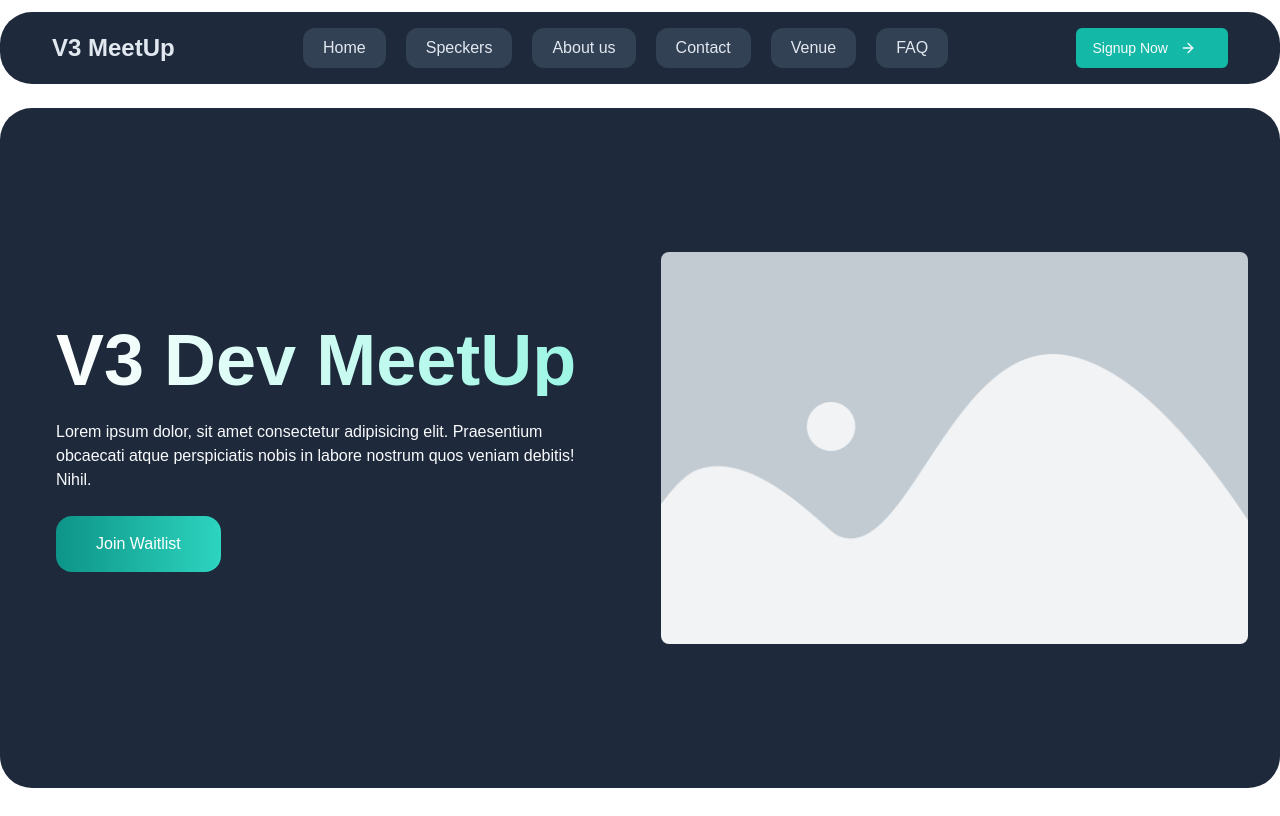
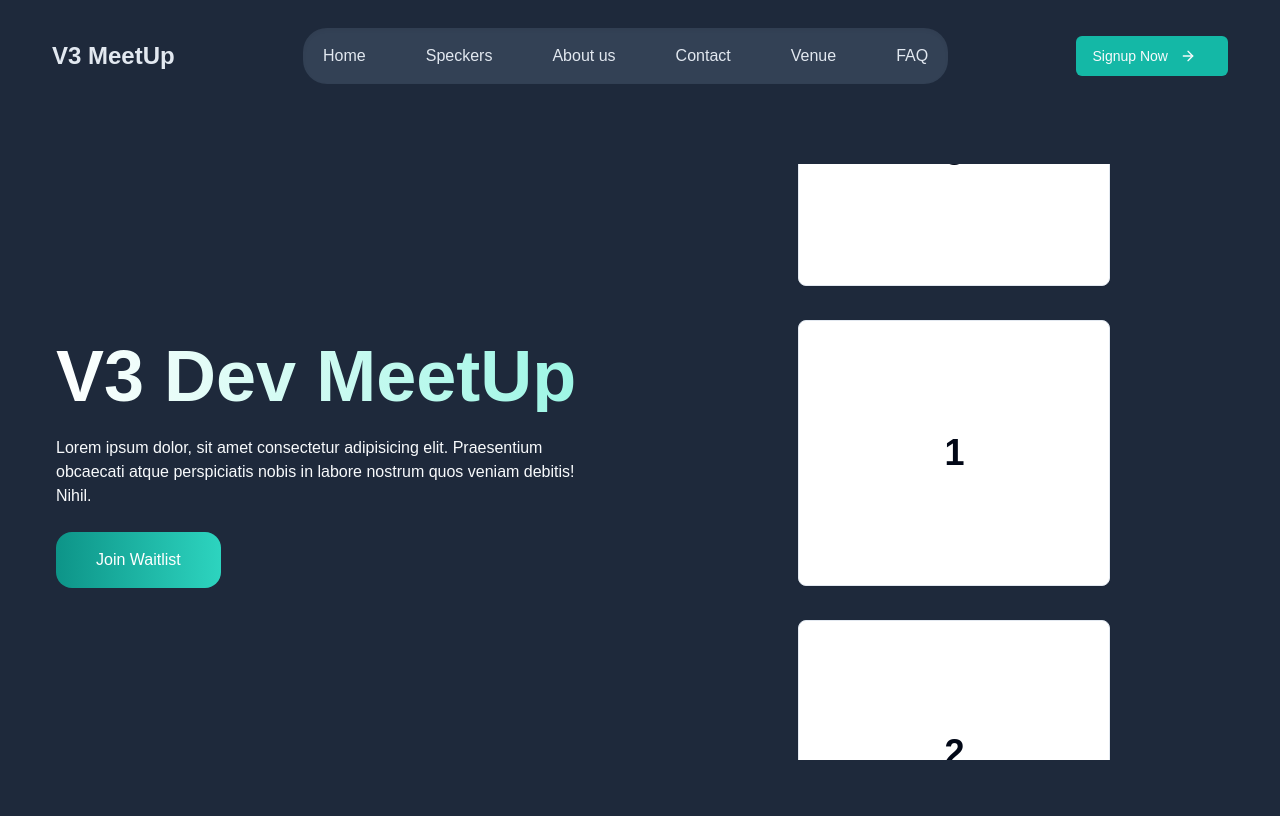
Before and after one commit to kiyakebe/dev-meetup-v3-front, a Next.js app: page / in a window 1280 px wide. Built offline with nearby package versions, Linux system fonts and the light colour scheme.

Commit message:
Add HeroSlider component and refactor Hero layout for improved UI

```diff
--- a/src/components/lading-page/Hero.tsx
+++ b/src/components/lading-page/Hero.tsx
@@ -1,12 +1,51 @@
-import Image from "next/image";
+// import Image from "next/image";
 import Link from "next/link";
+
+import {
+  Carousel,
+  CarouselContent,
+  CarouselItem,
+  CarouselNext,
+  CarouselPrevious,
+} from "@/components/ui/carousel";
+import { Card, CardContent } from "../ui/card";
+
+const HeroSlider = () => {
+  return (
+    <Carousel
+      opts={{
+        align: "center",
+        loop: true,
+      }}
+      orientation="vertical"
+      className="w-full max-w-xs h-[600px]"
+    >
+      <CarouselContent className="-mt-1 h-[600px] w-full">
+        {Array.from({ length: 5 }).map((_, index) => (
+          <CarouselItem
+            key={index}
+            className="pt-1 md:pt-1.5 h-1/3 md:basis-1/2 lg:basis-1/2 pb-5"
+          >
+            <div className="p-1 h-full">
+              <Card className="h-full">
+                <CardContent className="flex items-center justify-center p-6 h-full">
+                  <span className="text-4xl font-semibold">{index + 1}</span>
+                </CardContent>
+              </Card>
+            </div>
+          </CarouselItem>
+        ))}
+      </CarouselContent>
+    </Carousel>
+  );
+};
 
 const Hero = () => {
   return (
-    <section className="min-h-[87vh] py-3 overflow-x-hidden relative">
-      <div className="min-h-[85vh] mx-auto flex items-center px-4 sm:px-6 lg:px-8 md:py-24 md:lg:py-24 lg:max-w-[1440px] bg-slate-800 rounded-[2rem]">
-        <div className="flex flex-col gap-x-10 md:flex-row">
-          <div className=" md:w-1/2 p-6 grid place-items-center">
+    <section className="min-h-[87vh] bg-slate-800 py-3 overflow-x-hidden relative">
+      <div className="min-h-[85vh] mx-auto flex items-stretch px-4 sm:px-6 lg:px-8 lg:max-w-[1440px]">
+        <div className="flex flex-col w-full gap-x-10 md:flex-row">
+          <div className="md:w-1/2 p-6 grid place-items-center">
             <div className="flex flex-col justify-center space-y-6">
               <h1 className="text-2xl md:text-3xl lg:text-7xl font-bold bg-gradient-to-r from-white via-team-50 to-teal-200 bg-clip-text text-transparent">
                 V3 Dev MeetUp
@@ -27,14 +66,15 @@ const Hero = () => {
             </div>
           </div>
 
-          <div className="md:w-1/2 grid place-items-center">
-            <Image
+          <div className="md:w-1/2 h-full flex items-center justify-center">
+            {/* <Image
               src="/placeholder.png?height=600&width=600"
               alt="AWW Smm Panel"
               width={600}
               height={400}
               className="rounded-lg"
-            />
+            /> */}
+            <HeroSlider />
           </div>
         </div>
       </div>
--- a/src/components/layout/Header.tsx
+++ b/src/components/layout/Header.tsx
@@ -14,8 +14,8 @@ const Header = () => {
   };
 
   return (
-    <header id="Home" className={`sticky-header bg-white py-3`}>
-      <div className="lg:container mx-auto px-4 sm:px-6 lg:px-8 lg:max-w-[1440px] bg-slate-800 rounded-[2rem]">
+    <header id="Home" className={`sticky-header bg-slate-800 py-3`}>
+      <div className="lg:container mx-auto px-4 sm:px-6 lg:px-8 lg:max-w-[1440px]">
         <div className="flex justify-between items-center py-4 p-6 md:space-x-10 md:px-5">
           <div className="flex justify-start">
             <a
@@ -37,12 +37,13 @@ const Header = () => {
             </Button>
           </div>
 
-          <nav className="hidden md:flex space-x-5">
+          {/* <nav className="hidden md:flex space-x-5 text-slate-200 bg-slate-700  py-2 rounded-3xl"> */}
+          <nav className="hidden md:flex space-x-5 text-slate-200 bg-slate-700 py-2 rounded-3xl shadow-inner">
             {navigationLinks.map((link, index) => (
               <Link
                 key={index}
                 href={link.href}
-                className="cursor-pointer text-slate-200 bg-slate-700 py-2 px-5 rounded-xl"
+                className="cursor-pointer py-2 px-5"
               >
                 {link.label}
               </Link>
--- /dev/null
+++ b/src/components/ui/card.tsx
@@ -0,0 +1,79 @@
+import * as React from "react"
+
+import { cn } from "@/lib/utils"
+
+const Card = React.forwardRef<
+  HTMLDivElement,
+  React.HTMLAttributes<HTMLDivElement>
+>(({ className, ...props }, ref) => (
+  <div
+    ref={ref}
+    className={cn(
+      "rounded-lg border bg-card text-card-foreground shadow-sm",
+      className
+    )}
+    {...props}
+  />
+))
+Card.displayName = "Card"
+
+const CardHeader = React.forwardRef<
+  HTMLDivElement,
+  React.HTMLAttributes<HTMLDivElement>
+>(({ className, ...props }, ref) => (
+  <div
+    ref={ref}
+    className={cn("flex flex-col space-y-1.5 p-6", className)}
+    {...props}
+  />
+))
+CardHeader.displayName = "CardHeader"
+
+const CardTitle = React.forwardRef<
+  HTMLDivElement,
+  React.HTMLAttributes<HTMLDivElement>
+>(({ className, ...props }, ref) => (
+  <div
+    ref={ref}
+    className={cn(
+      "text-2xl font-semibold leading-none tracking-tight",
+      className
+    )}
+    {...props}
+  />
+))
+CardTitle.displayName = "CardTitle"
+
+const CardDescription = React.forwardRef<
+  HTMLDivElement,
+  React.HTMLAttributes<HTMLDivElement>
+>(({ className, ...props }, ref) => (
+  <div
+    ref={ref}
+    className={cn("text-sm text-muted-foreground", className)}
+    {...props}
+  />
+))
+CardDescription.displayName = "CardDescription"
+
+const CardContent = React.forwardRef<
+  HTMLDivElement,
+  React.HTMLAttributes<HTMLDivElement>
+>(({ className, ...props }, ref) => (
+  <div ref={ref} className={cn("p-6 pt-0", className)} {...props} />
+))
+CardContent.displayName = "CardContent"
+
+const CardFooter = React.forwardRef<
+  HTMLDivElement,
+  React.HTMLAttributes<HTMLDivElement>
+>(({ className, ...props }, ref) => (
+  <div
+    ref={ref}
+    className={cn("flex items-center p-6 pt-0", className)}
+    {...props}
+  />
+))
+CardFooter.displayName = "CardFooter"
+
+export { Card, CardHeader, CardFooter, CardTitle, CardDescription, CardContent }
```
